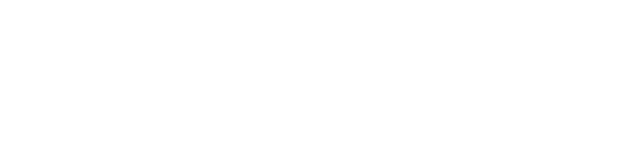
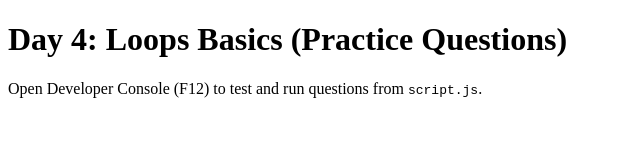
Before and after one commit to phantom-gitc/DSA-with-JS-, a plain HTML site: page Day4-DSA/index.html in a window 1280 px wide. Shown: the whole page, without its empty margins (0-640 px from the left). Drawn offline with Linux system fonts and the light colour scheme.

Commit message:
Add practice questions Q6-Q11 and README to Day4-DSA

```diff
--- a/Day4-DSA/index.html
+++ b/Day4-DSA/index.html
@@ -3,10 +3,11 @@
 <head>
     <meta charset="UTF-8">
     <meta name="viewport" content="width=device-width, initial-scale=1.0">
-    <title>Day4-DSA(Loops Basics)</title>
+    <title>Day 4 - DSA (Loops Basics)</title>
 </head>
 <body>
-
+    <h1>Day 4: Loops Basics (Practice Questions)</h1>
+    <p>Open Developer Console (F12) to test and run questions from <code>script.js</code>.</p>
 
     <script src="script.js"></script>
 </body>
```
Also changed, not shown: Day4-DSA/script.js (+71 -6 lines), 1 other file.
